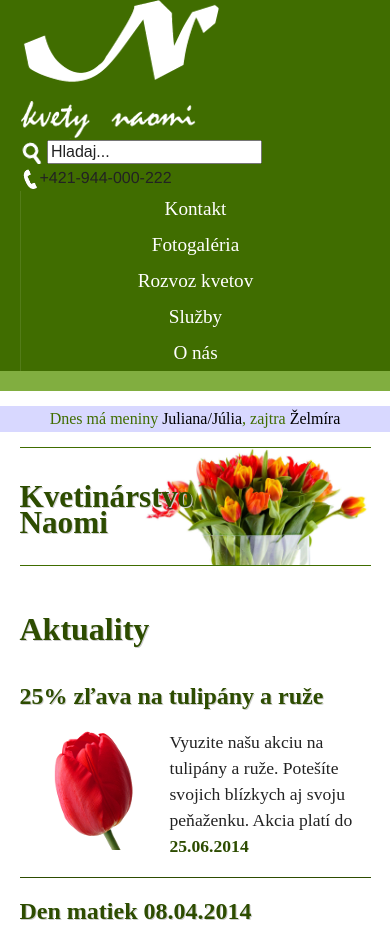
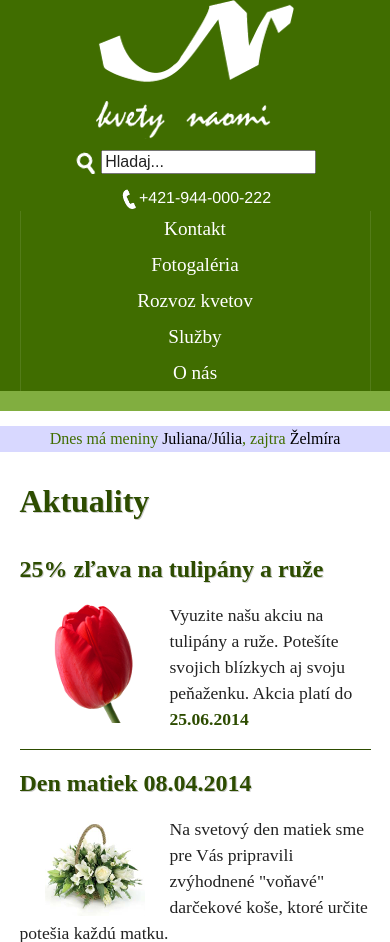
Before and after one commit to matoboor/Naomi, a PHP site: page / in a window 390 px wide. Shown: the top 942 px of the page. Run offline with PHP 8.4, Linux system fonts and the light colour scheme; some libraries are stand-ins or nearby versions; some web fonts are replaced.

Commit message:
fixes + fb button
fixed mobile css
added fb button

```diff
--- a/css/main.css
+++ b/css/main.css
@@ -101,6 +101,10 @@ body {
     color: white;
 }
 
+.header-container {
+	text-align: center;
+	}
+
 /* ==============
     MOBILE: Menu
    ============== */
@@ -121,6 +125,7 @@ nav a {
     color: white;
     background: #406d00;
     border-left: 1px solid #537C19;
+    border-right: 1px solid #537C19;
 }
 
 nav a:hover,
@@ -155,62 +160,7 @@ nav a:hover {
     padding: 20px 0;
 }
 
-/* slider */
-	.rslides {
-  		position: relative;
-  		list-style: none;
-  		overflow: hidden;
-  		width: 100%;
-  		padding: 0;
-  		margin: 0;
-  		border-top: 1px solid #406D00;
-  		border-bottom: 1px solid #406D00;
-  		margin-bottom: 50px;
-  	}
 
-	.rslides li {
-  		-webkit-backface-visibility: hidden;
-  		position: absolute;
-  		display: none;
-  		width: 100%;
-  		left: 0;
-  		top: 0;
-  	}
-
-	.rslides li:first-child {
-  		position: relative;
-  		display: block;
-  		float: left;
-  	}
-
-	.rslides img {
-  		display: block;
-  		height: auto;
-  		float: left;
-  		width: 100%;
-  		border: 0;
-  	}
-
-	.slide_caption {
-		position: absolute;
-		display:block;
-		width:30%;
-		height:100%;
-		float:left;
-		background: rgba(0,0,0, 0);
-		color:#2D4C00;
-		text-align: left;
-		font-size: 1.5em;
-		padding-top:15px;
-	}
-
-	.slide_caption h1 {
-		font-size: 1.3em;
-	}
-
-	.slide_caption p {
-		text-align: right;
-	}
 /* ===============
     ALL: IE Fixes
    =============== */
@@ -305,6 +255,22 @@ footer a {
 	border-bottom: 1px dotted white;
 }
 
+.fb_button {
+	display: none;
+}
+
+.rslides {
+	display: none;
+}
+
+.header_contact {
+	color:white;
+	margin-top:10px;
+}
+
+.search {
+	margin-top:10px;
+}
 /* ==========================================================================
    Media Queries
    ========================================================================== */
--- a/index.html
+++ b/index.html
@@ -27,7 +27,7 @@
         <!--[if lt IE 7]>
             <p class="browsehappy">You are using an <strong>outdated</strong> browser. Please <a href="http://browsehappy.com/">upgrade your browser</a> to improve your experience.</p>
         <![endif]-->
-
+		<div class="fb_button"><a href="#"><img src="img/facebook_vertical.png" /></a></div>
         <div class="header-container">
             <header class="wrapper clearfix">
             	<a href="#">
@@ -71,7 +71,7 @@
   							</div>
   						</li>
   						<li>
-  							<img src="img/2.jpg" alt="">
+  							<img src="img/5.jpg" alt="">
   							<div class="slide_caption">
   								<h1>Široký výber</h1>
   								<p>
```
Also changed, not shown: other parts of css/main.css (+69 -5 lines), favicon.ico, img/5.jpg (added), img/facebook_vertical.png (added).
